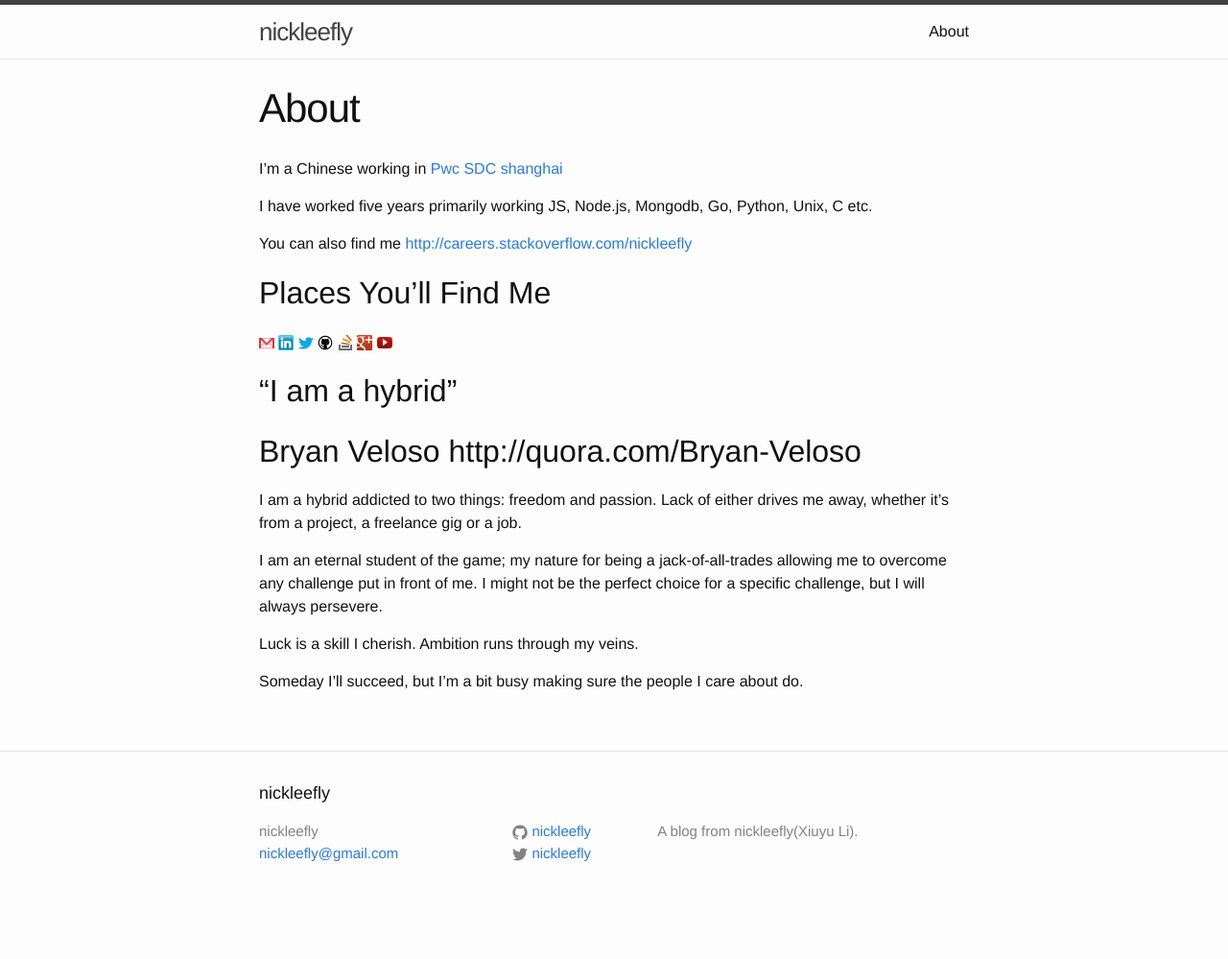
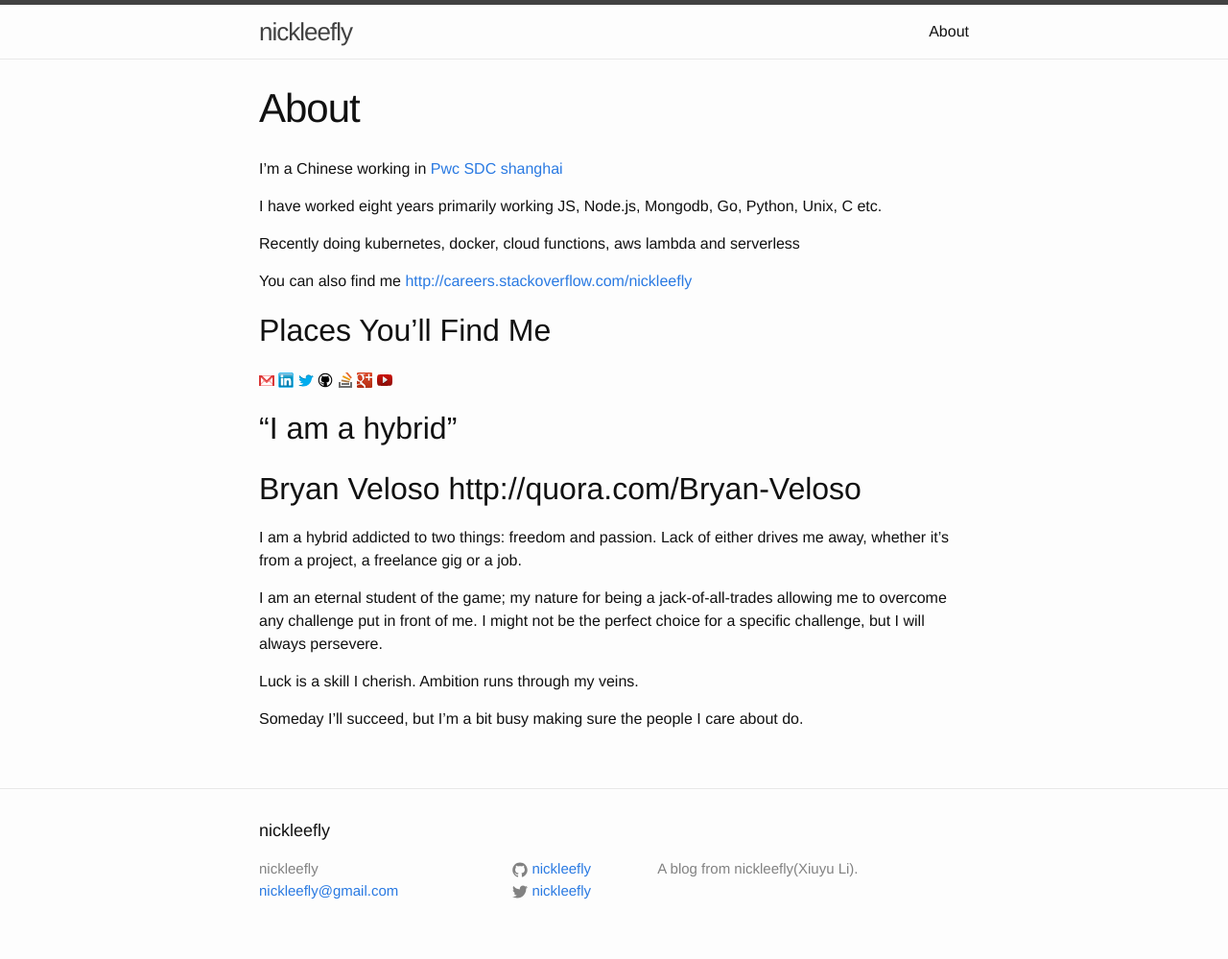
Before and after one commit to nickleefly/nickleefly.github.io, a Jekyll site: the page built from about.md, in a window 1280 px wide. Shown: the whole page at 96% size. Built offline with Jekyll 4.4.1, drawn with Linux system fonts in a browser that asks for light colours; comment, search, counter and statistics services are not loaded; before the commit the page ends 960 px from its top, so only the background shows below that.

Commit message:
update about me

```diff
--- a/about.md
+++ b/about.md
@@ -6,7 +6,9 @@ permalink: /about/
 
 I'm a Chinese working in [Pwc SDC shanghai](http://www.pwc.com/cn/en/sdc-advisory/shanghai/pwc-sdc.html)
 
-I have worked five years primarily working JS, Node.js, Mongodb, Go, Python, Unix, C etc.
+I have worked eight years primarily working JS, Node.js, Mongodb, Go, Python, Unix, C etc.
+
+Recently doing kubernetes, docker, cloud functions, aws lambda and serverless
 
 You can also find me [http://careers.stackoverflow.com/nickleefly](http://careers.stackoverflow.com/nickleefly)
 
```
